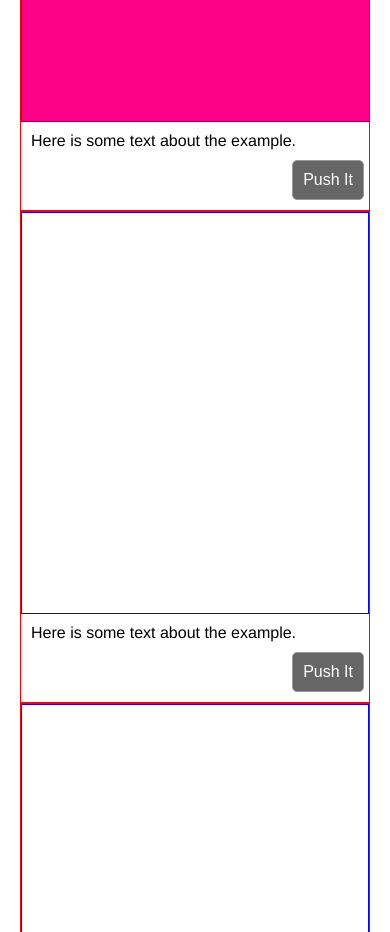
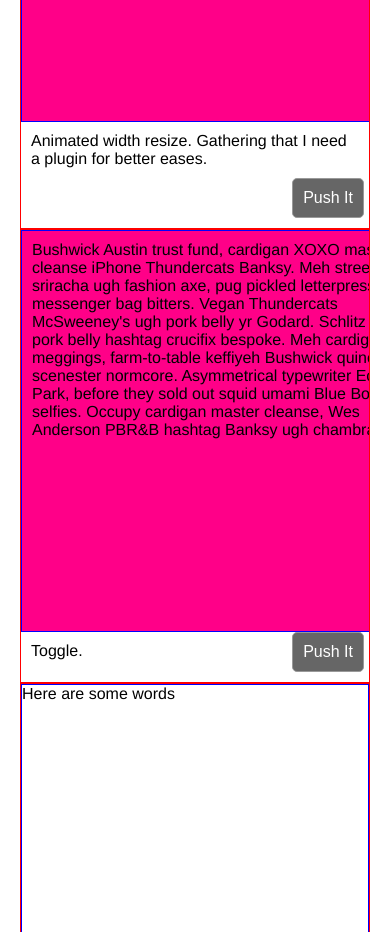
Before and after one commit to amler/jqueryExamples, a website: page app/index.html in a window 390 px wide. Shown: the part 2360-3292 px from the top of the page. Drawn offline with nearby package versions, Linux system fonts and the light colour scheme; files that its build step writes are made by us from their sources.

```diff
--- a/app/index.html
+++ b/app/index.html
@@ -51,24 +51,30 @@
                 <button class="four">Push It</button>
             </div>
             <div class="example-container">
-                <div class="example ">
+                <div class="example">
                     <div class="animatesize"></div>
                 </div>
-                <p>Here is some text about the example.</p>
+                <p>Animated width resize. Gathering that I need a plugin for better eases.</p>
                 <button class="five">Push It</button>
             </div>
             <div class="example-container">
-                <div class="example "></div>
-                <p>Here is some text about the example.</p>
-                <button class="delete">Push It</button>
+                <div class="example">
+                    <div class="toggle"><p>Bushwick Austin trust fund, cardigan XOXO master cleanse iPhone Thundercats Banksy. Meh street art sriracha ugh fashion axe, pug pickled letterpress fixie messenger bag bitters. Vegan Thundercats McSweeney's ugh pork belly yr Godard. Schlitz Vice pork belly hashtag crucifix bespoke. Meh cardigan meggings, farm-to-table keffiyeh Bushwick quinoa scenester normcore. Asymmetrical typewriter Echo Park, before they sold out squid umami Blue Bottle selfies. Occupy cardigan master cleanse, Wes Anderson PBR&B hashtag Banksy ugh chambray.</p></div>
+                </div>
+                <p>Toggle.</p>
+                <button class="six">Push It</button>
             </div>
             <div class="example-container">
-                <div class="example "></div>
+                <div class="example">
+                    <div class="removeclass"><span>Here are some words</span></div>
+                </div>
                 <p>Here is some text about the example.</p>
-                <button class="delete">Push It</button>
+                <button class="seven">Push It</button>
             </div>
             <div class="example-container">
-                <div class="example "></div>
+                <div class="example">
+
+            </div>
                 <p>Here is some text about the example.</p>
                 <button class="delete">Push It</button>
             </div>
--- a/app/scripts/main.js
+++ b/app/scripts/main.js
@@ -33,3 +33,11 @@
 $('.five').click(function() {
 	$('.animatesize').animate({width: '100%'}, 400, 'swing');
 });
+
+$('.six').click(function() {
+	$('.toggle').toggle('showOrHide');
+});
+
+$('.seven').click(function() {
+	$('.removeclass').removeclass('showOrHide');
+});
--- a/app/styles/main.scss
+++ b/app/styles/main.scss
@@ -94,3 +94,19 @@
   height: 400px;
   width: 400px;
 }
+
+.toggle {
+  background-color: #F08;
+  height: 400px;
+  width: 400px;
+}
+/*
+.removeclass {
+  background-color: #80D1E6;
+  color: #666;
+  font-size: 4em;
+  text-align: center;
+  width: 960px;
+  height: 400px;
+}
+*/
```
